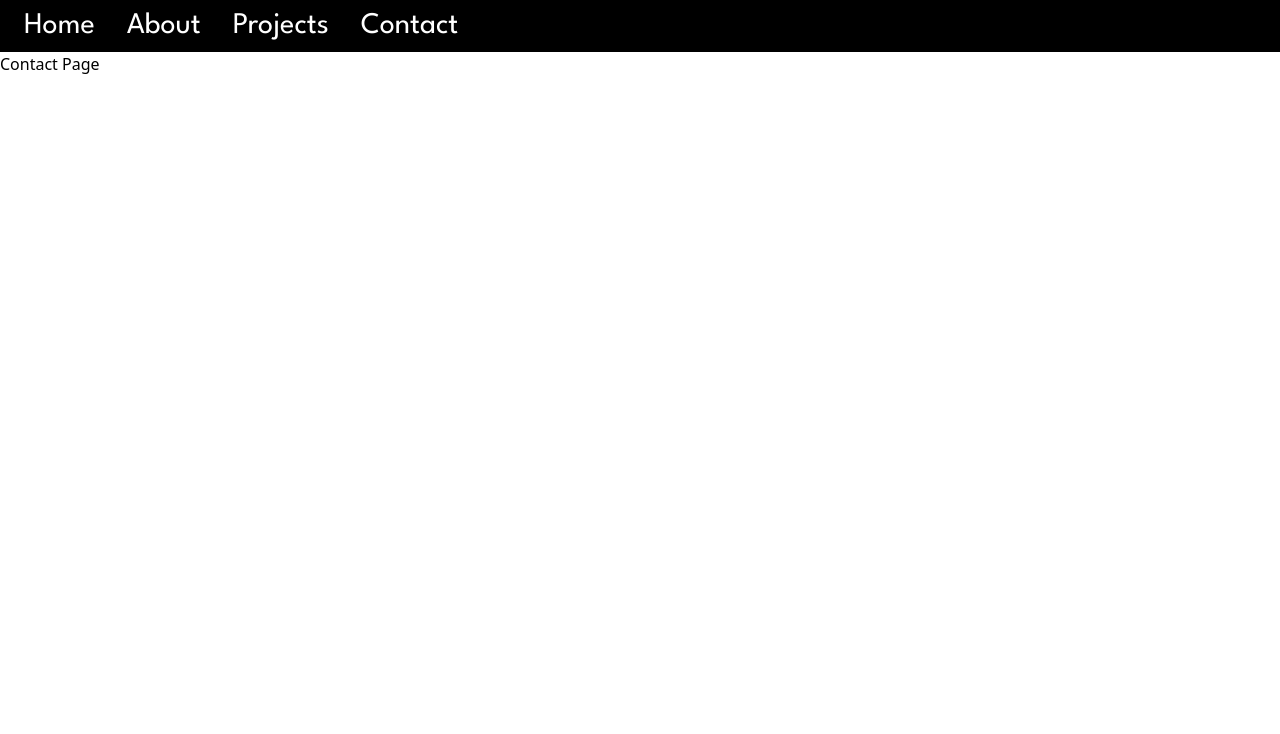
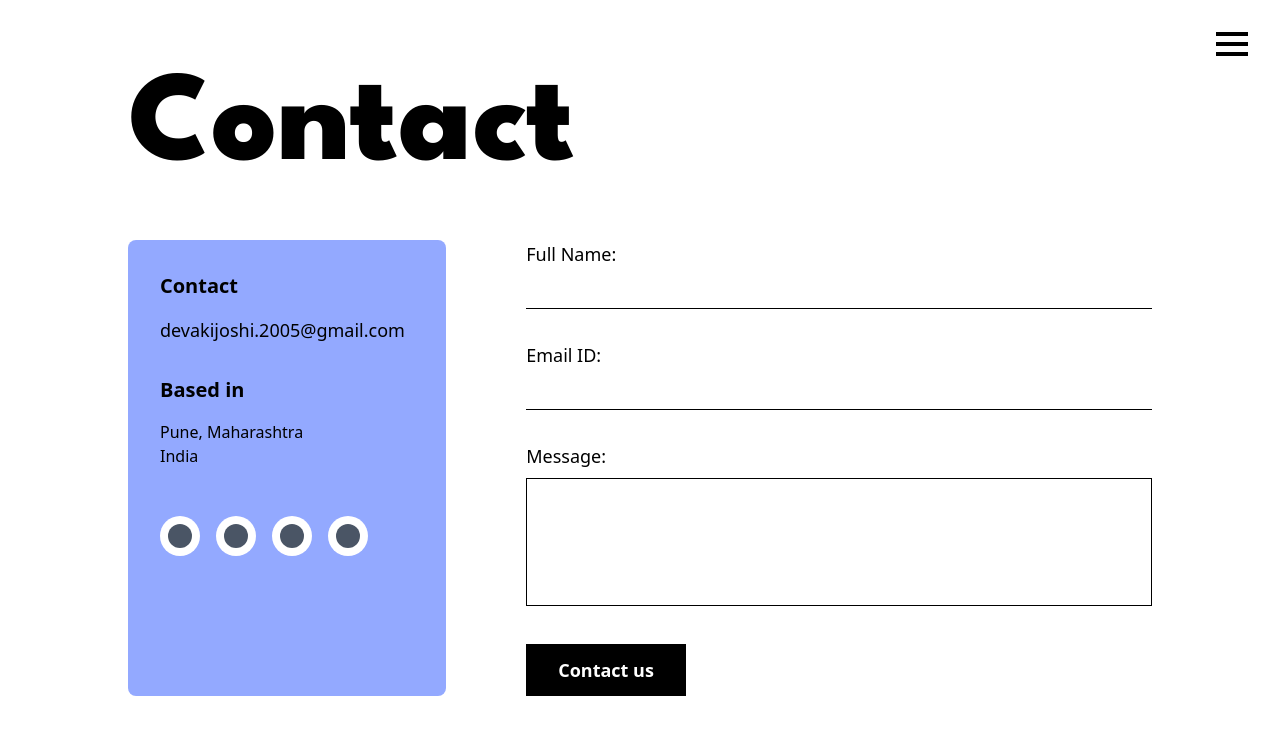
Before and after one commit to Devaki01/Personal-Portfolio, a React (Vite) app: page /contact in a window 1280 px wide. Shown: the top 734 px of the page. Built offline with nearby package versions, Linux system fonts and the light colour scheme.

Commit message:
contact-page

```diff
--- a/src/components/ProjectCard.jsx
+++ b/src/components/ProjectCard.jsx
@@ -19,13 +19,12 @@ const ProjectCard = ({ project }) => {
           isFlipped ? '[transform:rotateY(180deg)]' : ''
         }`}
       >
-        {/* ================== FRONT FACE ================== */}
+
         <div className={`${cardFaceBaseClasses} bg-primary`}>
           <h3 className="text-white text-3xl font-bold mb-6 text-center tracking-wider drop-shadow-md">
             {project.name}
           </h3>
 
-          {/* White Inner Box for Image */}
           <div className="bg-white p-3 shadow-inner w-full h-64 flex items-center justify-center overflow-hidden">
              <img
                src={project.image}
@@ -35,8 +34,6 @@ const ProjectCard = ({ project }) => {
           </div>
         </div>
 
-        {/* ================== BACK FACE ================== */}
-        {/* Rotated 180deg initially so it's hidden until flipped */}
         <div
           className={`${cardFaceBaseClasses} bg-primary [transform:rotateY(180deg)] font-spartan justify-between py-12`}
         >
--- a/src/components/contact.jsx
+++ b/src/components/contact.jsx
@@ -1,12 +1,151 @@
 import '../App.css';
-import Navbar from './navbar';
+import React, { useState } from 'react';
 
 const Contact = () => {
+  // State for the form inputs
+  const [formData, setFormData] = useState({
+    fullName: '',
+    emailId: '',
+    message: '',
+  });
+
+  // Handle form input changes
+  const handleChange = (e) => {
+    const { name, value } = e.target;
+    setFormData((prevData) => ({
+      ...prevData,
+      [name]: value,
+    }));
+  };
+
+  // Handle form submission
+  const handleSubmit = (e) => {
+    e.preventDefault();
+    console.log('Form Submitted:', formData);
+    // You would typically handle sending this data to a backend service here.
+
+    // Optional: Reset form after submission
+    // setFormData({
+    //   fullName: '',
+    //   emailId: '',
+    //   message: '',
+    // });
+    alert('Form submitted! Check console for data.');
+  };
+
+  // Reusable component for the social icons
+  const SocialIcon = ({ Icon, href }) => (
+    <a href={href} target="_blank" rel="noopener noreferrer" className="p-2 transition duration-300 ease-in-out bg-white rounded-full hover:bg-gray-100">
+      <Icon className="w-6 h-6 text-gray-800" />
+    </a>
+  );
+
+  // You'll need to install these icons, e.g., using: npm install react-icons
+  // Using generic placeholder icons here, replace them with actual imports from 'react-icons' like:
+  // import { FaLinkedin, FaInstagram, FaBehance, FaGithub } from 'react-icons/fa';
+  const PlaceholderIcon = ({ className }) => <div className={`w-6 h-6 rounded-full bg-gray-600 ${className}`} />;
+
   return (
-    <>
-      <Navbar />
-      <h1> Contact Page</h1>
-    </>
+    <div className="min-h-screen bg-white">
+      {/* Menu Icon (Top Right) */}
+      <div className="absolute top-0 right-0 p-8">
+        <div className="w-8 h-1 bg-black mb-1.5"></div>
+        <div className="w-8 h-1 bg-black mb-1.5"></div>
+        <div className="w-8 h-1 bg-black"></div>
+      </div>
+
+      {/* Main Content Container */}
+      <div className="max-w-6xl p-8 mx-auto md:p-16">
+        {/* Title */}
+        <h1 className="mb-12 text-7xl md:text-9xl font-spartan font-extrabold text-black outline-text">
+          Contact
+        </h1>
+
+        {/* Two-Column Layout */}
+        <div className="flex flex-col gap-12 md:flex-row md:gap-20">
+
+          {/* 1. Left Section: Contact Info */}
+          <div className="p-8 text-black rounded-lg bg-primary md:w-1/3">
+            <h2 className="mb-4 text-xl font-bold font-tenor">Contact</h2>
+            <p className="mb-8 text-lg font-tenor">devakijoshi.2005@gmail.com</p>
+
+            <h2 className="mb-4 text-xl font-bold font-tenor">Based in</h2>
+            <p className="font-tenor">Pune, Maharashtra</p>
+            <p className="font-tenor">India</p>
+
+            {/* Social Icons */}
+            <div className="flex mt-12 space-x-4">
+              {/* Replace PlaceholderIcon with actual imported icons (FaLinkedin, FaInstagram, etc.) */}
+              <SocialIcon Icon={PlaceholderIcon} href="https://linkedin.com/in/..." /> {/* LinkedIn */}
+              <SocialIcon Icon={PlaceholderIcon} href="https://instagram.com/..." /> {/* Instagram */}
+              <SocialIcon Icon={PlaceholderIcon} href="https://behance.net/..." /> {/* Behance */}
+              <SocialIcon Icon={PlaceholderIcon} href="https://github.com/..." /> {/* GitHub */}
+            </div>
+          </div>
+
+          {/* 2. Right Section: Contact Form */}
+          <div className="md:w-2/3">
+            <form onSubmit={handleSubmit} className="space-y-8">
+
+              {/* Full Name Field */}
+              <div className="form-group">
+                <label htmlFor="fullName" className="block mb-2 text-lg font-tenor">
+                  Full Name:
+                </label>
+                <input
+                  type="text"
+                  id="fullName"
+                  name="fullName"
+                  value={formData.fullName}
+                  onChange={handleChange}
+                  className="w-full border-b border-black outline-none focus:border-gray-700 py-1 font-tenor"
+                  required
+                />
+              </div>
+
+              {/* Email ID Field */}
+              <div className="form-group">
+                <label htmlFor="emailId" className="block mb-2 text-lg font-tenor">
+                  Email ID:
+                </label>
+                <input
+                  type="email"
+                  id="emailId"
+                  name="emailId"
+                  value={formData.emailId}
+                  onChange={handleChange}
+                  className="w-full border-b border-black outline-none focus:border-gray-700 py-1 font-tenor"
+                  required
+                />
+              </div>
+
+              {/* Message Field */}
+              <div className="form-group">
+                <label htmlFor="message" className="block mb-2 text-lg font-tenor">
+                  Message:
+                </label>
+                <textarea
+                  id="message"
+                  name="message"
+                  value={formData.message}
+                  onChange={handleChange}
+                  className="w-full p-2 border border-black outline-none focus:border-gray-700 h-32 font-tenor resize-none"
+                  required
+                ></textarea>
+              </div>
+
+              {/* Submit Button */}
+              <button
+                type="submit"
+                className="px-8 py-3 text-lg font-bold text-white transition duration-300 ease-in-out bg-black hover:bg-gray-800 font-tenor"
+              >
+                Contact us
+              </button>
+            </form>
+          </div>
+        </div>
+      </div>
+    </div>
   );
 };
 
```
Also changed, not shown: src/components/projects.jsx (+0 -9 lines).
